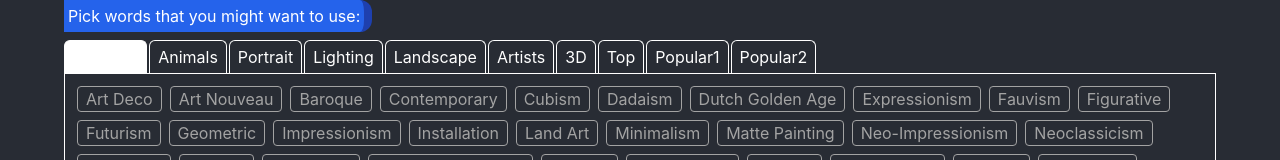
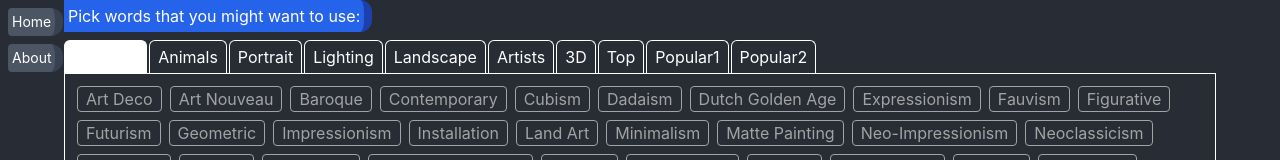
Before and after one commit to rugia813/midjourney-prompt-helper, a React (Create React App) app: page / in a window 1280 px wide. Shown: the top 160 px of the page. Built offline with nearby package versions, Linux system fonts and the light colour scheme.

Commit message:
add nav bar

```diff
--- a/src/App.js
+++ b/src/App.js
@@ -7,6 +7,7 @@ import ModifierPanel from './components/ModifierPanel';
 import Header from './components/Header';
 import svgGithub from "./github.svg";
 import { loadDeskItems } from './components/utils/deskItemsSave';
+import Navbar from './components/Navbar';
 
 function App() {
   // desk items
@@ -82,6 +83,9 @@ function App() {
       {/* PWA update notification */}
       {!dismissed && refreshButton}
 
+      {/* Nav bar */}
+      <Navbar />
+
       {/* Shelf */}
       <Shelf addDeskItem={addDeskItem} customCollections={customCollections} />
 
--- /dev/null
+++ b/src/components/Navbar.js
@@ -0,0 +1,19 @@
+import React from 'react'
+
+export default function Navbar() {
+	return (
+		<nav className='
+			text-sm text-white p-1 w-fit
+			xl:absolute xl:top-0 xl:left-0 xl:ml-1 xl:mt-1
+		'>
+			<ul className='xl:flex-col flex gap-2'>
+				<li className='bg-gray-600 p-1 border-r-gray-700 border-r-8 rounded-r-xl hover:bg-gray-700 cursor-pointer rounded'>
+					<a href="/">Home</a>
+				</li>
+				<li className='bg-gray-600 p-1 border-r-gray-700 border-r-8 rounded-r-xl hover:bg-gray-700 cursor-pointer rounded'>
+					<a href="/about">About</a>
+				</li>
+			</ul>
+		</nav>
+	)
+}
```
